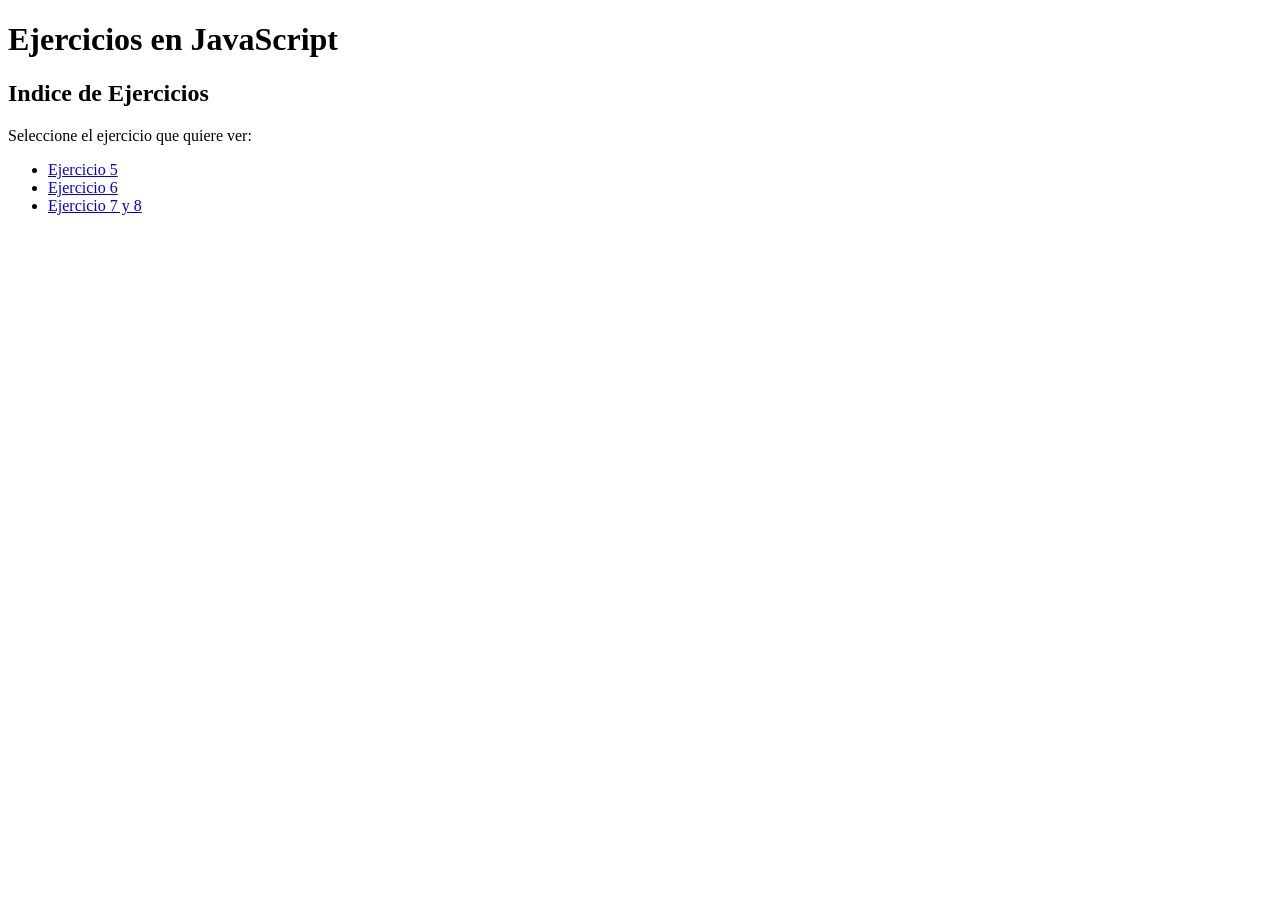
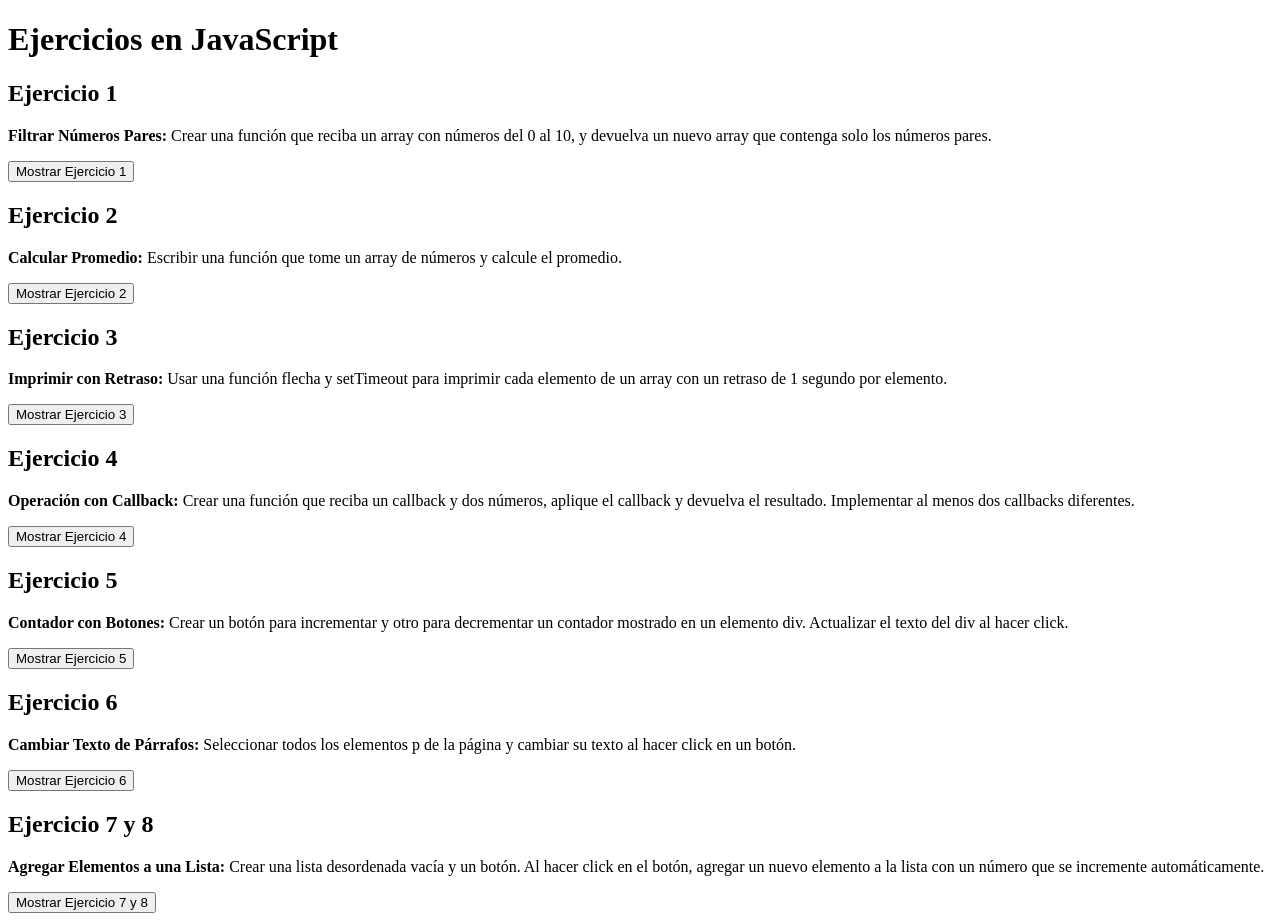
Before and after one commit to ems-ifts24/ezequiel-selis_ejercicios_JS, a plain HTML site: page index.html in a window 1280 px wide. Before the commit the page ends 800 px from the top, so only its background shows below. Drawn offline with Linux system fonts and the light colour scheme.

Commit message:
Agrego los ej 1 al 4 para que también se muestren en el index. Los ej 5 al 8 se abren en pestaña diferente para no recargar el index al volver.

```diff
--- a/ej_1-Pares.js
+++ b/ej_1-Pares.js
@@ -15,7 +15,19 @@ function obtenerNumerosPares(numeros) {
 }
 
 let soloPares = obtenerNumerosPares(numeros);
+let respuesta = `Del array original: [${numeros}], obtenemos los numeros pares: ${soloPares}`;
+
+function mostrarEjercicio1() {
+    let divEjercicio1 = document.getElementById("divEj-01");
+    let parrafoEjercicio1 = document.createElement("p");
+    parrafoEjercicio1.textContent = respuesta;
+    divEjercicio1.appendChild(parrafoEjercicio1);
+
+    // Deshabilito el botón para no seguir escribiendo lineas repetidas
+    let btnEjercicio1 = document.getElementById("btnEj-01");
+    btnEjercicio1.disabled = true;
+}
 
 console.log("-----  EJERCICIO 1  -----");
-console.log(`Del array original: [${numeros}], obtenemos los numeros pares: ${soloPares}`);
+console.log(respuesta);
 console.log("\n");
--- a/ej_2-Promedio.js
+++ b/ej_2-Promedio.js
@@ -1,6 +1,6 @@
 
 // Ejercicio 2 :: Calcular Promedio
-//Escribir una función que tome un array de números y calcule el promedio.
+// Escribir una función que tome un array de números y calcule el promedio.
 const numParaPromediar = [5, 8, 12, 4, 9, 7, 6, 10, 15, 3, 11];
 function calcularPromedios(numParaPromediar) {
     let suma = 0;
@@ -10,7 +10,19 @@ function calcularPromedios(numParaPromediar) {
 }
 
 let promedios = calcularPromedios(numParaPromediar);
+let respuesta2 = `Del array original: [${numParaPromediar}], obtenemos el promedio (con 3 decimales): ${promedios.toFixed(3)}`;
+
+function mostrarEjercicio2() {
+    let divEjercicio2 = document.getElementById("divEj-02");
+    let parrafoEjercicio2 = document.createElement("p");
+    parrafoEjercicio2.textContent = respuesta2;
+    divEjercicio2.appendChild(parrafoEjercicio2);
+
+    // Deshabilito el botón para no seguir escribiendo lineas repetidas
+    let btnEjercicio2 = document.getElementById("btnEj-02");
+    btnEjercicio2.disabled = true;
+}
 
 console.log("-----  EJERCICIO 2  -----");
-console.log(`Del array original: [${numParaPromediar}], obtenemos el promedio (con 3 decimales): ${promedios.toFixed(3)}`);
+console.log(respuesta2);
 console.log("\n");
--- a/ej_3-Retardo.js
+++ b/ej_3-Retardo.js
@@ -2,12 +2,37 @@
 // Ejercicio 3 :: Imprimir con Retraso
 // Usar una función flecha y setTimeout para imprimir cada elemento de un array con un retraso de 1 segundo por elemento.
 const arrayFrutas = ["manzana", "banana", "naranja", "pera", "uva", "kiwi"];
+
+function mostrarFrutas() {
+    // Tuve que agregar el index del foreach porque sino me imprimía todas las frutas juntas despues de 1 segundo
+    arrayFrutas.forEach((fruta, index) =>
+        setTimeout(() => {
+            console.log(fruta);
+        }, 1000 * index)
+    );
+};
+
+function mostrarEjercicio3() {
+    let divEjercicio3 = document.getElementById("divEj-03");
+    let ul = document.createElement("ul");
+    divEjercicio3.appendChild(ul);
+
+    arrayFrutas.forEach((fruta, index) => {
+        setTimeout(() => {
+            const li = document.createElement("li");
+            li.innerHTML = fruta;
+            ul.appendChild(li);
+
+        }, 500 * index)
+    });
+
+    // Deshabilito el botón para no agregar listas repetidas
+    let btnEjercicio3 = document.getElementById("btnEj-03");
+    btnEjercicio3.disabled = true;
+}
+
+
+
 console.log("-----  EJERCICIO 3  -----");
 console.log(`Imprimiendo, cada un segundo, los ${arrayFrutas.length} registros del array de frutas`);
-
-// Tuve que agregar el index del foreach porque sino me imprimía todas las frutas juntas despues de 1 segundo
-arrayFrutas.forEach((fruta, index) =>
-    setTimeout(() => {
-        console.log(fruta);
-    }, 1000 * index)
-);
+mostrarFrutas();
--- a/ej_4-JavaScript.js
+++ b/ej_4-JavaScript.js
@@ -9,10 +9,25 @@ function operar(num1, num2, callback) {
 const sumar = (num1, num2) => num1 + num2;
 const multiplicar = (num1, num2) => num1 * num2;
 
-let resultadoSuma = operar(5, 10, sumar);
-let resultadoMultiplicacion = operar(5, 10, multiplicar);
+let resultadoSuma = `La suma de 5 y 10 es: ${operar(5, 10, sumar)}`;
+let resultadoMultiplicacion = `La multiplicacion de 5 y 10 es: ${operar(5, 10, multiplicar)}`;
+
+function mostrarEjercicio4() {
+    let divEjercicio4 = document.getElementById("divEj-04");
+    let parrafo = document.createElement("p");
+    parrafo.textContent = resultadoSuma;
+    divEjercicio4.appendChild(parrafo);
+
+    parrafo = document.createElement("p");
+    parrafo.textContent = resultadoMultiplicacion;
+    divEjercicio4.appendChild(parrafo);
+
+    // Deshabilito el botón para no seguir escribiendo lineas repetidas
+    let btnEjercicio4 = document.getElementById("btnEj-04");
+    btnEjercicio4.disabled = true;
+}
 
 console.log("-----  EJERCICIO 4  -----");
-console.log(`La suma de 5 y 10 es: ${resultadoSuma}`);
-console.log(`La multiplicacion de 5 y 10 es: ${resultadoMultiplicacion}`);
+console.log(resultadoSuma);
+console.log(resultadoMultiplicacion);
 console.log("\n");
--- a/index.html
+++ b/index.html
@@ -7,14 +7,53 @@
 </head>
 <body>
     <h1>Ejercicios en JavaScript</h1>
-    <h2>Indice de Ejercicios</h2>
+    <div id="divEj-01">
+        <h2>Ejercicio 1</h2>
+        <p><span style="font-weight: bold;">Filtrar Números Pares: </span>Crear una función que reciba un array con números del 0 al 10, y devuelva un nuevo array que contenga solo los números pares.</p>
+        <button id="btnEj-01" onclick="mostrarEjercicio1()">Mostrar Ejercicio 1</button>
+    </div>
 
-    <p>Seleccione el ejercicio que quiere ver:</p>
-    <ul>
-        <li><a href="./ej_5-Contador/ej_5-Contador.html">Ejercicio 5</a></li>
-        <li><a href="./ej_6-CambiaTexto/ej_6-CambiaTexto.html">Ejercicio 6</a></li>
-        <li><a href="./ej_7_y_8-Listas/ej_7y8-Listas.html">Ejercicio 7 y 8</a></li>
-    </ul>
+    <div id="divEj-02">
+        <h2>Ejercicio 2</h2>
+        <p><span style="font-weight: bold;">Calcular Promedio: </span>Escribir una función que tome un array de números y calcule el promedio.</p>
+        <button id="btnEj-02" onclick="mostrarEjercicio2()">Mostrar Ejercicio 2</button>
+    </div>
+    <div id="divEj-03">
+        <h2>Ejercicio 3</h2>
+        <p><span style="font-weight: bold;">Imprimir con Retraso: </span>Usar una función flecha y setTimeout para imprimir cada elemento de un array con un retraso de 1 segundo por elemento.</p>
+        <button id="btnEj-03" onclick="mostrarEjercicio3()">Mostrar Ejercicio 3</button>
+    </div>
+    <div id="divEj-04">
+        <h2>Ejercicio 4</h2>
+        <p><span style="font-weight: bold;">Operación con Callback: </span>Crear una función que reciba un callback y dos números, aplique el callback y devuelva el resultado. Implementar al menos dos callbacks diferentes.</p>
+        <button id="btnEj-04" onclick="mostrarEjercicio4()">Mostrar Ejercicio 4</button>
+    </div>
+    <div id="divEj-05">
+        <h2>Ejercicio 5</h2>
+        <p><span style="font-weight: bold;">Contador con Botones: </span>Crear un botón para incrementar y otro para decrementar un contador mostrado en un elemento div. Actualizar el texto del div al hacer click.</p>
+        <a href="./ej_5-Contador/ej_5-Contador.html" target="_blank">
+            <button id="btnEj-05">Mostrar Ejercicio 5</button>
+        </a>
+    </div>
+    <div id="divEj-06">
+        <h2>Ejercicio 6</h2>
+        <p><span style="font-weight: bold;">Cambiar Texto de Párrafos: </span>Seleccionar todos los elementos p de la página y cambiar su texto al hacer click en un botón.</p>
+        <a href="./ej_6-CambiaTexto/ej_6-CambiaTexto.html" target="_blank">
+            <button id="btnEj-06">Mostrar Ejercicio 6</button>
+        </a>
+    </div>
+    <div id="divEj-07-08">
+        <h2>Ejercicio 7 y 8</h2>
+        <p><span style="font-weight: bold;">Agregar Elementos a una Lista: </span>Crear una lista desordenada vacía y un botón. Al hacer click en el botón, agregar un nuevo elemento a la lista con un número que se incremente automáticamente.</p>
+        <a href="./ej_7_y_8-Listas/ej_7y8-Listas.html" target="_blank">
+            <button id="btnEj-07-08">Mostrar Ejercicio 7 y 8</button>
+        </a>
+    </div>
 
+
+    <script src="./ej_1-Pares.js" defer></script>
+    <script src="./ej_2-Promedio.js" defer></script>
+    <script src="./ej_3-Retardo.js" defer></script>
+    <script src="./ej_4-JavaScript.js" defer></script>
 </body>
 </html>
```
Also changed, not shown: ej_5-Contador/ej_5-Contador.html (+1 -1 lines), ej_6-CambiaTexto/ej_6-CambiaTexto.html (+2 -2 lines), ej_7_y_8-Listas/ej_7y8-Listas.html (+1 -1 lines).
